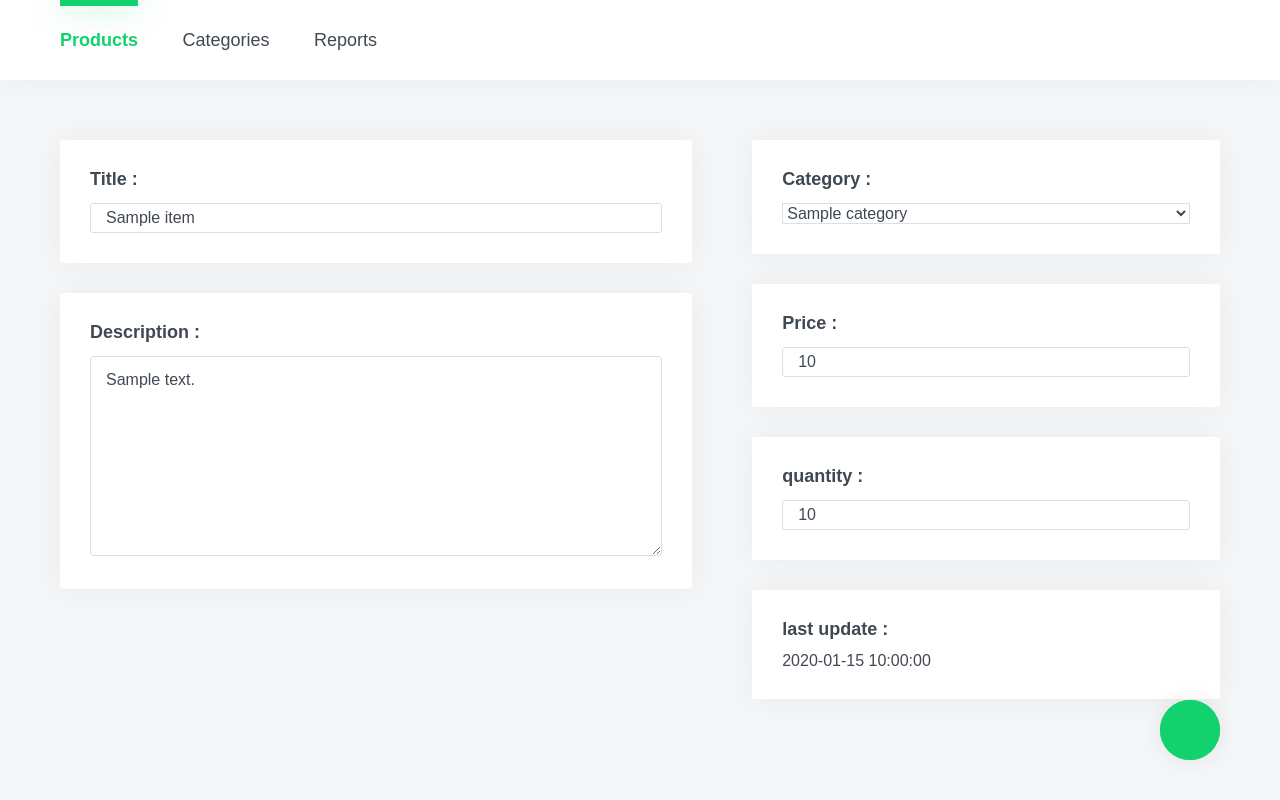
After one commit to theorosel/inventory, a PHP site: page /product_edit.php?id=1 in a window 1280 px wide. The commit adds this page. Run offline with PHP 8.4, Linux system fonts and the light colour scheme; tables that the repository leaves empty or names only in its code hold one stand-in row (values such as "Sample post").

Commit message:
:sparkles: Add product add & product edit features

```diff
--- /dev/null
+++ b/includes/handle_product_edit.php
@@ -0,0 +1,74 @@
+<?php
+
+    // product query with id param
+    $id = $_GET['id'];
+    $prepare = $db->prepare('SELECT * FROM items WHERE id = ?');
+    $prepare->execute(array($id));
+    $item = $prepare->fetch();
+
+    // categories query
+    $categories = $db->query('SELECT * FROM categories')->fetchAll();
+
+
+    $error_messages   = array();
+    $success_messages = array();
+
+    // data sent
+    if (!empty($_POST)) {
+
+        $title              = trim($_POST['title']);
+        $description        = trim($_POST['description']);
+        $category           = (int)$_POST['category'];
+        $price              = (int)$_POST['price'];
+        $quantity           = (int)$_POST['quantity'];
+
+        // errors
+        if (empty($title)) {
+            $error_messages['title'] = 'Missing value';
+        }
+
+        if (empty($title)) {
+            $error_messages['description'] = 'Missing value';
+        }
+
+
+        if (empty($price)) {
+            $error_messages['price'] = 'Please enter a price';
+
+            if (!is_numeric($price)) {
+                $error_messages['price'] = 'Price must be a number';
+            }
+        }
+
+        // no error
+        if (empty($error_messages)) {
+
+            $prepare = $db->prepare("UPDATE items SET title=:title, description=:description, category=:category, price=:price, quantity=:quantity WHERE id=:id");
+
+            $prepare->bindParam('id', $id);
+            $prepare->bindParam('title', $title);
+            $prepare->bindParam('description', $description);
+            $prepare->bindValue('category', $category);
+            $prepare->bindParam('price', $price);
+            $prepare->bindParam('quantity', $quantity);
+
+            $prepare->execute();
+
+            // success message
+            $success_messages[] = 'Your product is update';
+        }
+    }
+
+    // no data sent
+    else {
+
+        $title              = $item->title;
+        $description        = $item->description;
+        $category           = $item->category;
+        $date               = $item->date;
+        $price              = $item->price;
+        $quantity           = $item->quantity;
+
+    }
+
+?>
--- a/includes/header.php
+++ b/partials/header.php
@@ -5,7 +5,7 @@
         <meta http-equiv="X-UA-Compatible" content="IE=edge" />
         <meta name="viewport" content="width=device-width, initial-scale=1" />
 
-        <title> <?= $title ?> </title>
+        <title> <?= $title_page ?> </title>
         <meta name="description" content="A simple starter template for front-end projects." />
 
         <!-- $css import -->
--- /dev/null
+++ b/product_edit.php
@@ -0,0 +1,71 @@
+<?php
+    // page variable
+    $title_page = 'Inventory - Product';
+    $page  = 'index';
+
+    // includes
+    include 'includes/config.php';
+    include 'includes/handle_product_edit.php';
+    include 'partials/header.php';
+
+?>
+
+<!-- $product -->
+<section class="product">
+    <div class="error-box"></div>
+    <form class="product-form" action="#" method="post" enctype="multipart/form-data">
+
+        <!-- $left form -->
+        <div class="form-left">
+            <div class="form-control <?= array_key_exists('title', $error_messages) ? 'error' : '' ?>">
+                <label for="title">Title :</label>
+                <input type="text" name="title" value="<?= $title ?> ">
+            </div>
+
+            <div class="form-control <?= array_key_exists('description', $error_messages) ? 'error' : '' ?>">
+                <label for="description">Description :</label>
+                <textarea name="description"><?= $description ?></textarea>
+            </div>
+        </div>
+
+        <!-- $right form -->
+        <div class="form-right">
+            <div class="form-control">
+                <label for="category">Category :</label>
+                <select class="" name="category">
+                    <?php foreach ($categories as $category): ?>
+
+                        <?php if ($item->category == $category->id): ?>
+                            <option value="<?= $category->id ?>" selected ><?= $category->title ?></option>
+                        <?php endif; ?>
+
+                        <option value="<?= $category->id ?>"><?= $category->title ?></option>
+                    <?php endforeach; ?>
+                </select>
+            </div>
+
+            <div class="form-control <?= array_key_exists('price', $error_messages) ? 'error' : '' ?>">
+                <label for="price">Price :</label>
+                <input type="number" name="price" value="<?= $price ?>">
+            </div>
+
+            <div class="form-control <?= array_key_exists('quantity', $error_messages) ? 'error' : '' ?>">
+                <label for="quantity">quantity :</label>
+                <input type="number" name="quantity" value="<?= $quantity ?>">
+            </div>
+
+            <div class="form-control">
+                <label for="date"> last update :</label>
+                <?= $item->date ?>
+            </div>
+        </div>
+        <div class="submit">
+            <input class="submit" type="submit" name="submit">
+        </div>
+    </form>
+</section>
+
+
+<?php
+    include 'partials/footer.php';
+?>
--- a/src/scss/layouts/_single-item.scss
+++ b/src/scss/layouts/_single-item.scss
@@ -3,7 +3,7 @@
     width: 100%;
     padding-left: 60px;
     padding-right: 60px;
-    margin-top: 100px;
+    margin-top: 140px;
 }
 
 .product-form {
@@ -14,8 +14,6 @@
 }
 
 
-
-
 /*
  * $left form
  */
@@ -24,30 +22,8 @@
     display: flex;
     flex-direction: column;
     padding: 30px;
-
-    .form-control {
-        width: 100%;
-
-        &:nth-child(2) {
-            flex-grow: 1;
-        }
-    }
-
-    .form-control label {
-        display: block;
-        width: 100%;
-        margin-bottom: 15px;
-    }
-
-    .form-control input {
-
-        width: 100%;
-        height: 40px;
-        padding-left: 20px;
-    }
+    padding: 0px 30px 0px 0px;
 }
-
-
 
 
 /*
@@ -56,6 +32,7 @@
 .form-right {
     width: 50%;
     padding: 30px;
+    padding: 0px 0px 0px 30px;
 }
 
 
@@ -65,49 +42,107 @@
 .form-control {
     display: block;
     width: 100%;
-    padding: 40px;
-    margin-bottom: 50px;
+    padding: 30px;
+    margin-bottom: 30px;
     background-color: $white;
+    border-radius: 3px;
     box-shadow: $shadow-1;
 }
 
 .form-control label {
+    display: block;
+    width: 100%;
     font-size: 1.125em;
     font-weight: 600;
+    margin-bottom: 15px;
 }
 
-.form-control input,
-.form-control select {
-    float: right;
+.form-control input {
+    display: block;
+    width: 100%;
+    height: 30px;
+    padding-left: 15px;
+    border: 1px solid $mid-grey;
+    border-radius: 3px;
 }
 
-input[type=number] {
-    width: 100px;
-    height: 30px;
-    padding-left: 10px;
-    text-align: right;
+.form-control select {
+    display: block;
+    width: 100%;
+    border: 1px solid $mid-grey;
 }
 
 .form-control textarea {
     width: 100%;
     min-height: 200px;
-    padding: 20px;
+    padding: 15px;
+    border: 1px solid $mid-grey;
+    border-radius: 3px;
+}
+
+.form-control input:focus,
+.form-control select:focus,
+.form-control textarea:focus {
+    border-color: $grey;
+}
+
+.form-control.error input,
+.form-control.error textarea {
+    border-color: $red;
 }
 
 
-.form-control {
 
-    select,
-    textarea,
-    input {
-        border: 1px solid $mid-grey;
 
-        &:focus {
-            border-color: $grey;
-        }
-    }
+/*
+ * $submit
+ */
+.submit {
+    position: fixed;
+    bottom: 40px;
+    right: 60px;
+    width: 60px;
+    height: 60px;
+    font-size: 0;
+    border-radius: 50px;
+    background-color: $green;
+    box-shadow: $shadow-1;
+    cursor: pointer;
 }
 
-select option {
-    padding: 10px 5px;
+.submit input {
+    position: absolute;
+    width: 100%;
+    height: 100%;
+    left: 0;
+    top: 0;
+    right: 0;
+    bottom: 0;
 }
+
+
+.submit a {
+    position: absolute;
+    width: 100%;
+    height: 100%;
+    left: 0;
+    top: 0;
+    right: 0;
+    bottom: 0;
+}
+
+
+
+
+.error-box {
+    display: none;
+    width: 100%;
+    padding: 30px;
+    margin-bottom: 30px;
+    background-color: $red;
+    color: $white;
+}
+
+.error-box.active {
+    display: block;
+}
```
Also changed, not shown: includes/handle_product_add.php (added, +77 -0 lines), index.php (+17 -12 lines), product.php (deleted, +0 -69 lines), product_add.php (added, +67 -0 lines), assets/css/app.min.css, partials/footer.php (renamed from includes/footer.php).
